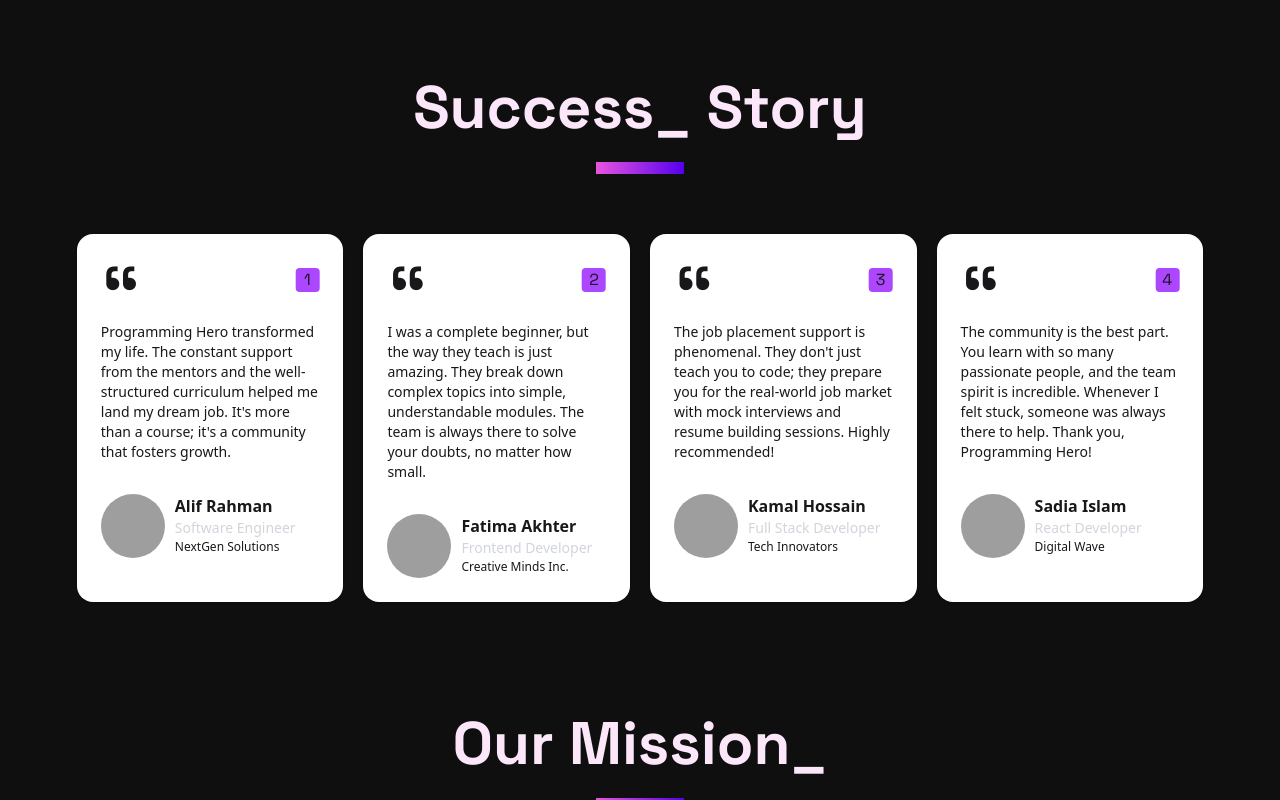
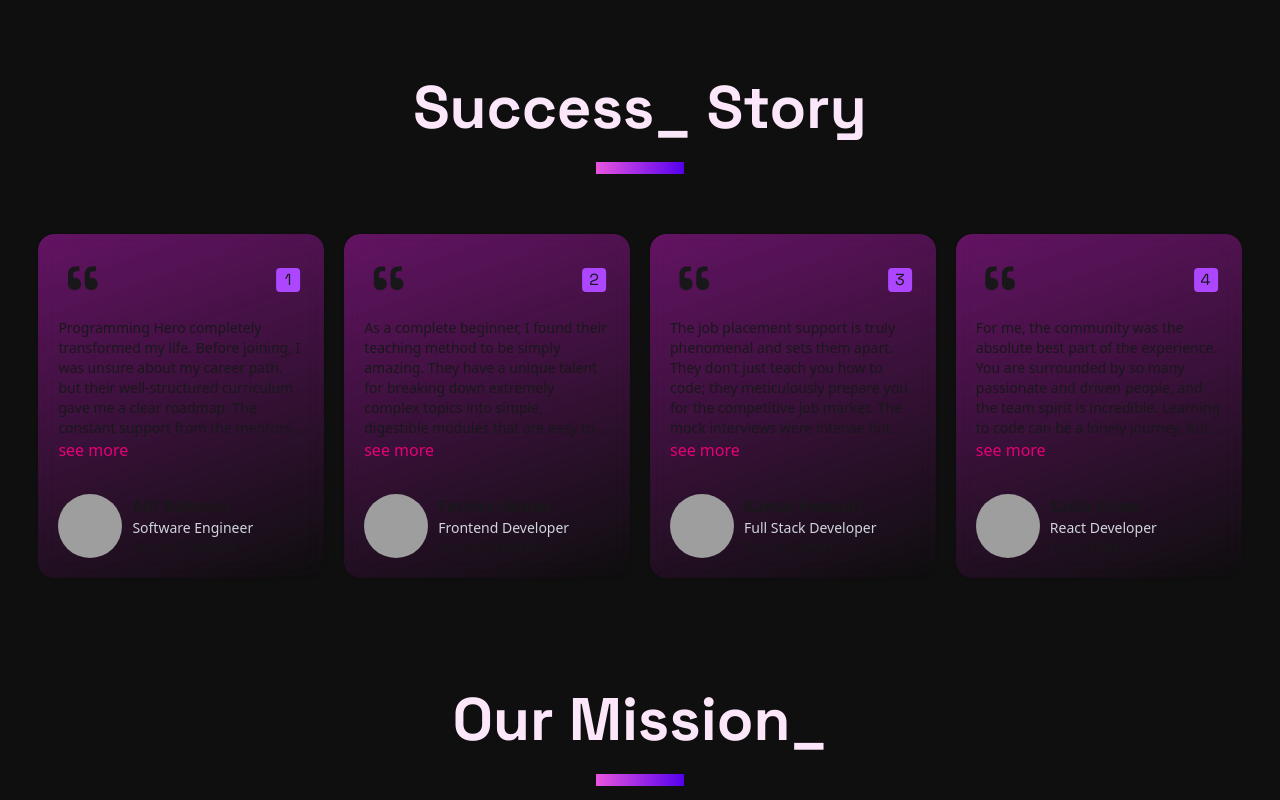
Before and after one commit to naims6/Programing-Hero, a React (Vite) app: page / in a window 1280 px wide. Shown: the part 3400-4200 px from the top of the page. Built offline with nearby package versions, Linux system fonts and the light colour scheme; grey boxes are pictures that could not be loaded.

Commit message:
modified footer section

```diff
--- a/public/Data/StudentReview.json
+++ b/public/Data/StudentReview.json
@@ -1,7 +1,7 @@
 [
   {
     "id": "ph-review-01",
-    "review": "Programming Hero transformed my life. The constant support from the mentors and the well-structured curriculum helped me land my dream job. It's more than a course; it's a community that fosters growth.",
+    "review": "Programming Hero completely transformed my life. Before joining, I was unsure about my career path, but their well-structured curriculum gave me a clear roadmap. The constant support from the mentors was incredible; they were always patient and ready to explain concepts until I truly understood them. It's so much more than a course; it's a dedicated community that genuinely fosters growth and helped me land my dream job as a Software Engineer.",
     "name": "Alif Rahman",
     "jobCategory": "Software Engineer",
     "companyName": "NextGen Solutions",
@@ -10,7 +10,7 @@
   },
   {
     "id": "ph-review-02",
-    "review": "I was a complete beginner, but the way they teach is just amazing. They break down complex topics into simple, understandable modules. The team is always there to solve your doubts, no matter how small.",
+    "review": "As a complete beginner, I found their teaching method to be simply amazing. They have a unique talent for breaking down extremely complex topics into simple, digestible modules that are easy to follow. I never felt intimidated. The support team is always there to solve your doubts, no matter how small or insignificant you think they are. That constant encouragement was key to my success.",
     "name": "Fatima Akhter",
     "jobCategory": "Frontend Developer",
     "companyName": "Creative Minds Inc.",
@@ -19,7 +19,7 @@
   },
   {
     "id": "ph-review-03",
-    "review": "The job placement support is phenomenal. They don't just teach you to code; they prepare you for the real-world job market with mock interviews and resume building sessions. Highly recommended!",
+    "review": "The job placement support is truly phenomenal and sets them apart. They don't just teach you how to code; they meticulously prepare you for the competitive job market. The mock interviews were intense but incredibly helpful in building my confidence, and their guidance on resume building made my profile stand out to recruiters. I started getting interview calls almost immediately. Highly recommended!",
     "name": "Kamal Hossain",
     "jobCategory": "Full Stack Developer",
     "companyName": "Tech Innovators",
@@ -28,7 +28,7 @@
   },
   {
     "id": "ph-review-04",
-    "review": "The community is the best part. You learn with so many passionate people, and the team spirit is incredible. Whenever I felt stuck, someone was always there to help. Thank you, Programming Hero!",
+    "review": "For me, the community was the absolute best part of the experience. You are surrounded by so many passionate and driven people, and the team spirit is incredible. Learning to code can be a lonely journey, but here, I never felt alone. Whenever I felt stuck on a difficult problem, someone from the community was always there to help, day or night. That collaborative environment is priceless. Thank you, Programming Hero!",
     "name": "Sadia Islam",
     "jobCategory": "React Developer",
     "companyName": "Digital Wave",
--- a/src/Components/Footer/Footer.jsx
+++ b/src/Components/Footer/Footer.jsx
@@ -2,7 +2,7 @@ import React from "react";
 
 const Footer = () => {
   return (
-    <footer className="bg-[url(/assets/bg_image/footer-bg.png)] bg-[#213d55] bg-no-repeat bg-cover">
+    <footer className="bg-[radial-gradient(rgba(1,65,255,0.4),rgba(1,65,255,0)),url('/assets/bg_image/footer-bg.png')] bg-cover bg-center bg-no-repeat">
       <div className="footer sm:footer-horizontal  text-base-content py-10 container2">
         <nav>
           <p className="max-w-[280px] w-full mt-10">
@@ -57,7 +57,7 @@ const Footer = () => {
           </div>
         </nav>
       </div>
-      <div className="container2 flex items-center justify-between pb-10 mt-5">
+      <div className="container2 flex flex-col lg:flex-row items-center justify-between pb-10 mt-5">
         <div>
           <h1 className="mb-3">Pay with</h1>
           <img src="/assets/bg_image/footer-image1.png" />
--- a/src/Pages/Home/SuccessStory/StudentCard.jsx
+++ b/src/Pages/Home/SuccessStory/StudentCard.jsx
@@ -1,17 +1,22 @@
-import React from "react";
-
 const StudentCard = ({ studentReview }) => {
   const { review, batch, name, jobCategory, companyName, image } =
     studentReview;
+
   return (
-    <div className="card bg-base-100 shadow-sm p-6 rounded-2xl overflow-hidden">
+    <div className="card shadow-sm p-5 rounded-2xl overflow-hidden z-10">
       <div className="absolute top-5 left-1/2 -translate-x-1/2 px-6 w-full flex justify-between items-center">
         <span className="text-8xl font-grotesk">“</span>
         <span className="size-6 flex items-center justify-center text-center font-grotesk bg-purple-500 rounded-sm p-1 -translate-y-[22px]">
           {batch}
         </span>
       </div>
-      <p className="text-sm mt-16">{review}</p>
+
+      <p className={`text-sm mt-16 `}>
+        <span className="line-clamp-6">{review}</span>{" "}
+        <span className="text-pink-600 text-base self-end flex-1 whitespace-nowrap cursor-pointer">
+          see more
+        </span>
+      </p>
       <div className="flex gap-2.5 mt-8">
         <img src={image} className="size-16 rounded-full object-cover" alt="" />
         <div className="flex flex-col">
@@ -20,6 +25,9 @@ const StudentCard = ({ studentReview }) => {
           <h1 className="font-medium text-[12px]">{companyName}</h1>
         </div>
       </div>
+
+      {/* background effect */}
+      <div className="absolute p-6 inset-0 w-full h-full bg-[linear-gradient(161deg,_#E21CE2_0%,_rgba(77,_6,_55,_0.00)_100%)] opacity-40 -z-10 backdrop-blur-md"></div>
     </div>
   );
 };
--- a/src/Pages/Home/SuccessStory/SuccessStudents.jsx
+++ b/src/Pages/Home/SuccessStory/SuccessStudents.jsx
@@ -7,7 +7,7 @@ const SuccessStudents = () => {
   const studentsReview = use(fetcher);
 
   return (
-    <div className="px-[4%] md:px-[6%] pt-24">
+    <div className="px-[3%] pt-24">
       <div className="grid grid-cols-1 md:grid-cols-2 lg:grid-cols-3 xl:grid-cols-4 gap-5">
         {studentsReview.map((review, index) => (
           <StudentCard key={index} studentReview={review} />
```
